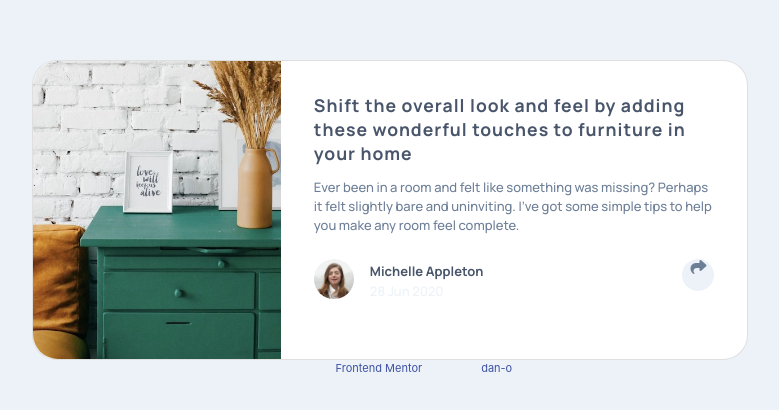
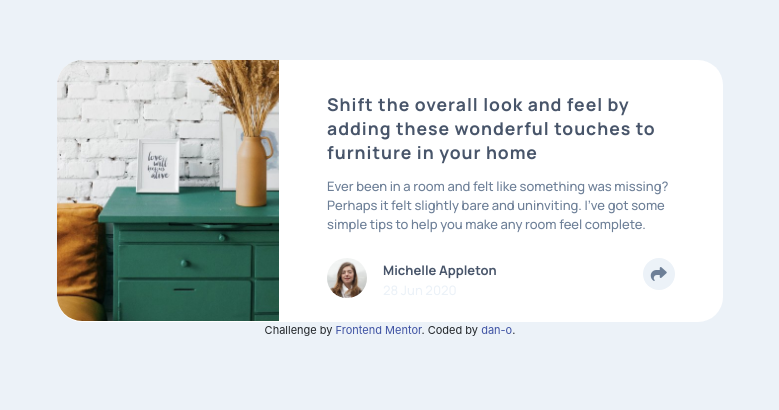
Before and after one commit to dpress13/article-preview-component, a plain HTML site: page index.html in a window 1280 px wide. Shown: the part 164-574 px from the top of the page, without its empty margins (250-1029 px from the left). Drawn offline with nearby package versions, Linux system fonts and the light colour scheme.

Commit message:
container and class name updates

```diff
--- a/index.html
+++ b/index.html
@@ -20,19 +20,19 @@
 <body>
   <section>
 
-<div class="container card">
+<div class="card container">
   <div class="row">
-    <div class="col-md-4 img-container">
+    <div class="col-md-4 card-main-img-container">
       <img class="img-main" src="images/drawers.jpg" alt="">
     </div>
-    <div class="column-md-8 card-content">
+    <div class="column-md-8 card-content-container">
       <h1>Shift the overall look and feel by adding these wonderful touches to furniture in your home</h1>
       <p>Ever been in a room and felt like something was missing? Perhaps it felt slightly bare and uninviting. I’ve got some simple tips to help you make any room feel complete.</p>
       <img class="img-headshot" src="images/avatar-michelle.jpg" alt="Michelle">
-      <i class="share-icon fas fa-share"></i>
+        <i class="share-icon fas fa-share"></i>
         <div class="share-tooltip">
             <ul class="share-tooltip-social-icons">
-              <li class="share-tooltip-social-icon share-tooltip-text">SHARE</li>
+              <li class="share-tooltip-text share-tooltip-social-icon">SHARE</li>
               <li><i class="share-tooltip-social-icon fab fa-facebook-square fa-lg"></i></li>
               <li><i class="share-tooltip-social-icon fab fa-twitter fa-lg"></i></li>
               <li><i class="share-tooltip-social-icon fab fa-pinterest fa-lg "></i></li>
@@ -59,31 +59,3 @@
 </body>
 
 </html>
-<!-- <div class="container">
-  <div class="row">
-    <div class="media">
-      <div class="column-md-4">
-
-        <div class="img-container">
-          <img class="img-main" src="images/drawers.jpg" alt="product-image">
-        </div>
-      </div>
-      <div class="column-md-8">
-        <div class="media-body">
-          <div class="text-container">
-            <h1>Shift the overall look and feel by adding these wonderful touches to furniture in your home</h1>
-            <p>Ever been in a room and felt like something was missing? Perhaps
-              it felt slightly bare and uninviting. I’ve got some simple tips
-              to help you make any room feel complete.</p>
-          </div>
-          <div class="avatar-share">
-            <img class="img-headshot" src="images/avatar-michelle.jpg" alt="product-image">
-            <a href="#"><i class="fas fa-share"></i><a>
-                <h2>Michelle Appleton</h2>
-                <h3>28 Jun 2020</h3>
-          </div>
-        </div>
-      </div>
-    </div>
-  </div>
-</div> -->
--- a/style.css
+++ b/style.css
@@ -1,6 +1,5 @@
 body {
   background-color: hsl(210, 46%, 95%);
-  color: transparent;
 }
 
 h1 {
@@ -66,20 +65,20 @@ ul {
 }
 
 .card {
+  border: 0;
   display: flex;
   align-items: flex-start;
 }
 
-.card-content {
+.card-content-container {
   flex: 1;
   margin: 2rem 3rem 1rem;
 }
 
 .container {
   background-color: #fff;
-  color: transparent;
   border-radius: 25px;
-  max-width: 56%;
+  max-width: 52%;
   margin-top: 14rem;
   padding: 0;
 }
@@ -91,18 +90,26 @@ ul {
   max-width: 2.5rem;
 }
 
-.img-container {
-  left: 15px;
+.card-main-img-container {
   overflow: hidden;
   padding: 0;
 }
 
 .img-main {
   border-radius: 25px 0 0 25px;
-  max-width: 150%;
+  max-width: 147%;
+}
+
+.row {
+  margin: 0;
 }
 
 /* Share Icon */
+
+i.fas {
+  line-height: 2;
+}
+
 .share-icon {
   background-color: hsl(210, 46%, 95%);
   border-radius: 50%;
@@ -115,15 +122,21 @@ ul {
   float: right;
 }
 
+.share-icon:hover {
+  background-color: hsl(214, 17%, 51%);
+  color: hsl(210, 46%, 95%);
+}
+
 .share-icon-active {
   background-color: hsl(214, 17%, 51%);
   color: hsl(210, 46%, 95%);
 }
 
-.share-icon:hover {
-  background-color: hsl(214, 17%, 51%);
-  color: hsl(210, 46%, 95%);
+.share-icon-active:hover {
+  background-color: hsl(210, 46%, 95%);
+  color: hsl(214, 17%, 51%);
 }
+
 
 /* Share Tooltip - Original */
 .share-tooltip {
@@ -179,6 +192,15 @@ ul {
   margin: 0 0.5rem;
 }
 
+$grid-breakpoints: (
+  xxs: 0,
+  xs: 375px,
+  sm: 544px,
+  md: 768px,
+  lg: 992px,
+  xl: 1200px
+) !default;
+
 /* Share Tooltip - New */
 /* .share-tooltip {
   position: relative;
```
